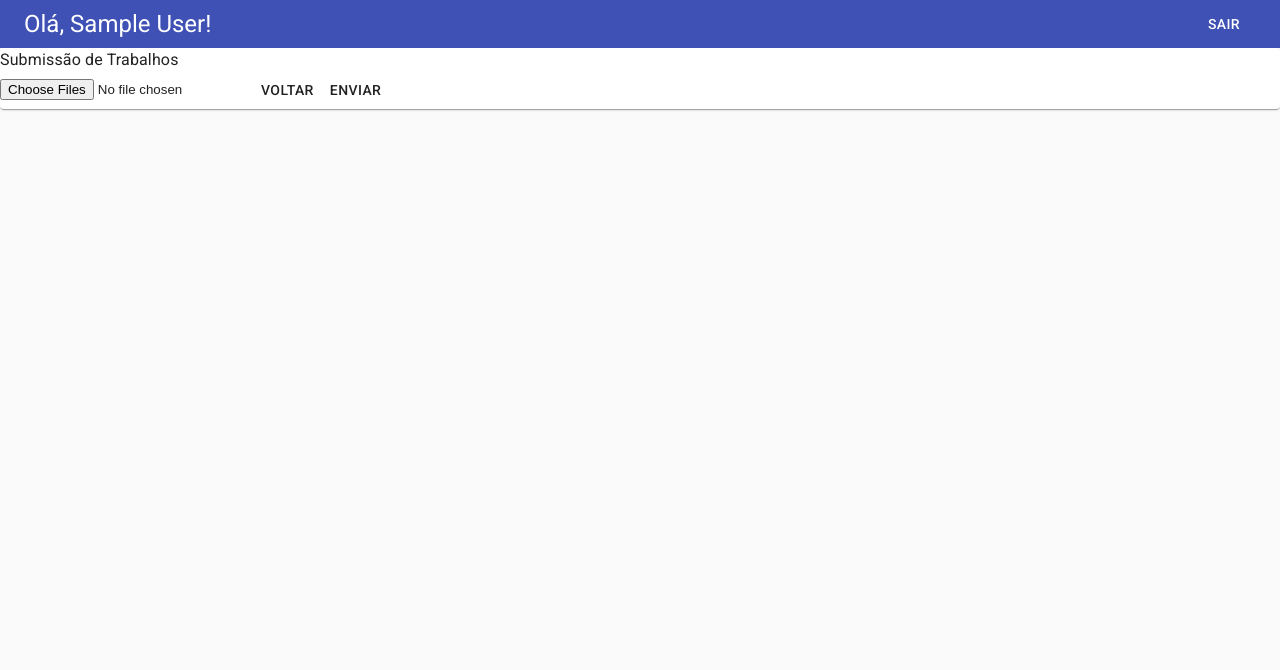
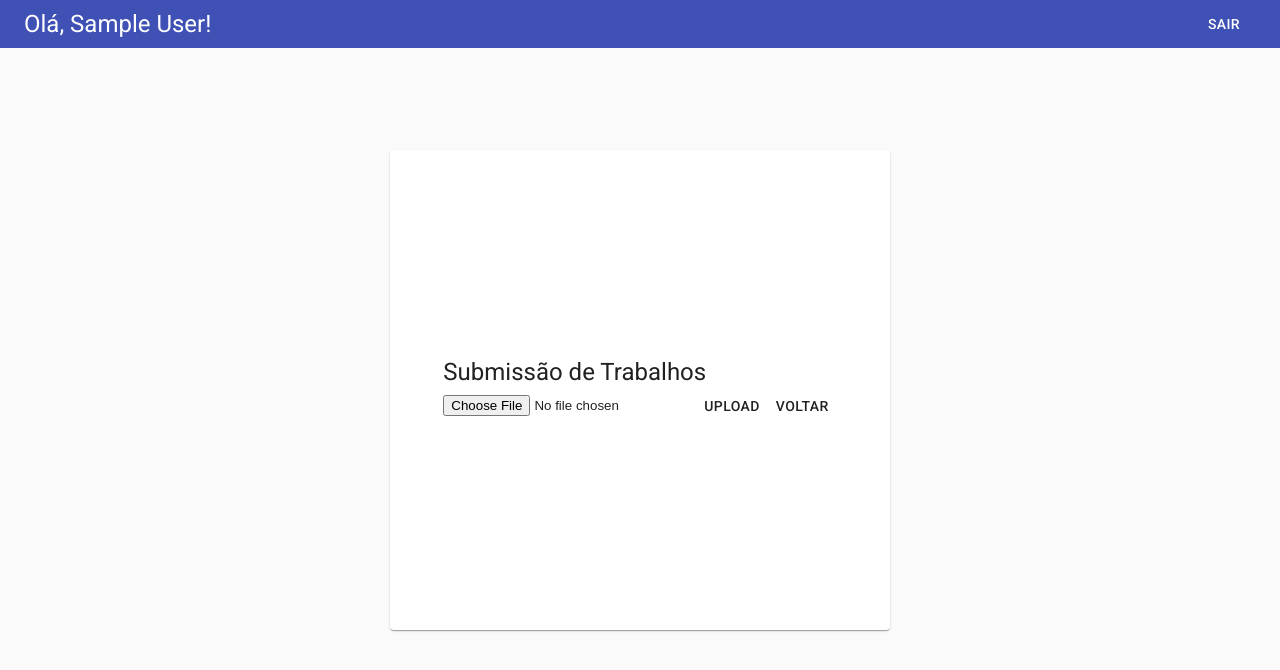
Before and after one commit to eduardoluiz7/cimspe-article-uploads, a React (Create React App) app: page /submeterTrabalhos in a window 1280 px wide. Shown: the top 670 px of the page. Built offline with nearby package versions, Linux system fonts and the light colour scheme; no server answers; sample sign-in values are in the browser's storage.

Commit message:
Adição da submissão de artigos

```diff
--- a/src/components/App.js
+++ b/src/components/App.js
@@ -2,7 +2,6 @@ import React, { useState, useEffect } from 'react'
 import './App.css'
 import HomePage from './HomePage/HomePage'
 import Login from './Login/Login'
-import WorkSubmission from './WorkSubmission/WorkSubmission'
 import { MuiThemeProvider, createMuiTheme } from '@material-ui/core/styles'
 import { CssBaseline, CircularProgress } from '@material-ui/core'
 import { BrowserRouter as Router, Switch, Route } from 'react-router-dom'
@@ -29,8 +28,7 @@ export default function App() {
 				<Switch>
 					<Route exact path="/homepage" component={HomePage} />
 					<Route exact path="/" component={Login} />
-					<Route exact path="/submeterTrabalhos" component={WorkSubmission} />
-					<Route exact path="/teste" component={UploadCard} />
+					<Route exact path="/submeterTrabalhos" component={UploadCard} />
 				</Switch>
 			</Router>
 		</MuiThemeProvider>
--- a/src/components/HomePage/HomePage.js
+++ b/src/components/HomePage/HomePage.js
@@ -29,16 +29,13 @@ const styles = theme => ({
 function HomePage(props) {
 	const { classes } = props
     console.log(firebase.getCurrentUsername())
-	/**
-	 * 	if(!firebase.getCurrentUsername()) {
+
+	if(!firebase.getCurrentUsername()) {
 		// not logged in
 		alert('Please login first')
 		props.history.replace('/')
 		return null
     }
-	 *
-	 *
-	 */
 
 	return (
 		<div>
--- a/src/components/Login/Login.js
+++ b/src/components/Login/Login.js
@@ -50,7 +50,7 @@ function SignIn(props) {
 					<LockOutlinedIcon />
 				</Avatar>
 				<Typography component="h1" variant="h5">
-					Sign in
+					Login
        			</Typography>
 				<form className={classes.form} onSubmit={e => e.preventDefault() && false}>
 					<FormControl margin="normal" required fullWidth>
--- a/src/components/WorkSubmission/UploadCard.js
+++ b/src/components/WorkSubmission/UploadCard.js
@@ -1,6 +1,7 @@
 import React, {Component} from 'react';
 import firebase from '../../firebase/firebase'
 import {Paper, Typography, Button, Snackbar, Toolbar} from '@material-ui/core'
+import { Link } from 'react-router-dom'
 
 class UploadCard extends Component {
   constructor(props) {
@@ -41,10 +42,17 @@ class UploadCard extends Component {
       },
       (error) => {
            // error function ....
-        console.log(error);
+        alert("Erro ao enviar arquivo!");
       });
   }
   render() {
+    if(!firebase.getCurrentUsername()) {
+      // not logged in
+      alert('Realize Login!')
+      this.props.history.replace('/')
+      return null
+      }
+
     const style = {
       width: '500px',
       height: '60vh',
@@ -65,6 +73,7 @@ class UploadCard extends Component {
 
     const handleClose = () => {
         this.setState({open: false });
+        this.props.history.push('/homepage')
       };
 
     return (
@@ -89,7 +98,9 @@ class UploadCard extends Component {
                 <Typography component="h1" variant="h5">Submissão de Trabalhos</Typography>
                 <input type="file" onChange={this.handleChange}/>
                 <Button onClick={this.handleUpload}>Upload</Button>
-                <Button>Voltar</Button>
+                <Button
+                component={Link}
+                to="/homepage">Voltar</Button>
                 <Snackbar
                 anchorOrigin={{vertical: 'bottom', horizontal: 'center'}}
                 open={this.state.open}
@@ -98,7 +109,7 @@ class UploadCard extends Component {
                 'aria-describedby': 'message-id',
                 }}
                 message={<span id="message-id">Enviado com sucesso!</span>}
-                autoHideDuration={5000}
+                autoHideDuration={2000}
             />
       </div>
         </Paper>
--- a/src/components/WorkSubmission/WorkSubmission.js
+++ b/src/components/WorkSubmission/WorkSubmission.js
@@ -1,6 +1,7 @@
 import React from 'react';
 import {Toolbar, Button, Typography, Paper} from '@material-ui/core'
 import firebase from '../../firebase/firebase'
+import UploadCard from './UploadCard';
 
 const handleChange= $event=>{
     console.log($event.srcElement.files)
@@ -11,34 +12,7 @@ const handleChange= $event=>{
 const WorkSubmission = (props) => {
     return (
         <div>
-            <Toolbar style={{background: '#3f51b5',
-                    }} variant='dense'>
-                <Typography style={{color: 'white'}} component="h4" variant="h5">
-                    Olá, { firebase.getCurrentUsername() }!
-                </Typography>
-                <Button
-                    style={{marginLeft:'auto',
-                    color:'white'}}
-                    type="submit"
-                    onClick={logout}
-                    >
-                    Sair
-                </Button>
-            </Toolbar>
-            <div>
-                <Paper>
-                    <Typography>Submissão de Trabalhos</Typography>
-                    <input
-                        accept='.pdf'
-                        multiple
-                        type="file"
-                        onChange={handleChange}
-                        />
 
-                    <Button>Voltar</Button>
-                    <Button>Enviar</Button>
-                </Paper>
-            </div>
         </div>
     );
     async function logout() {
```
